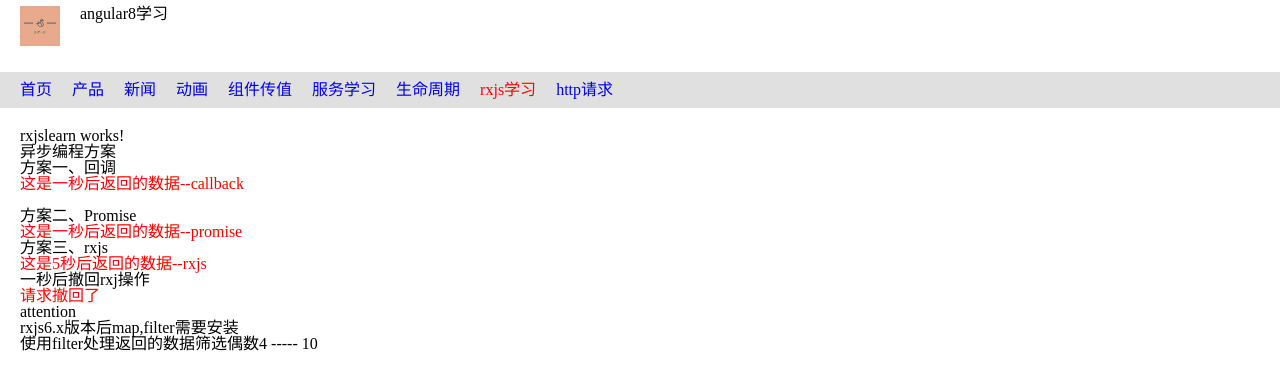
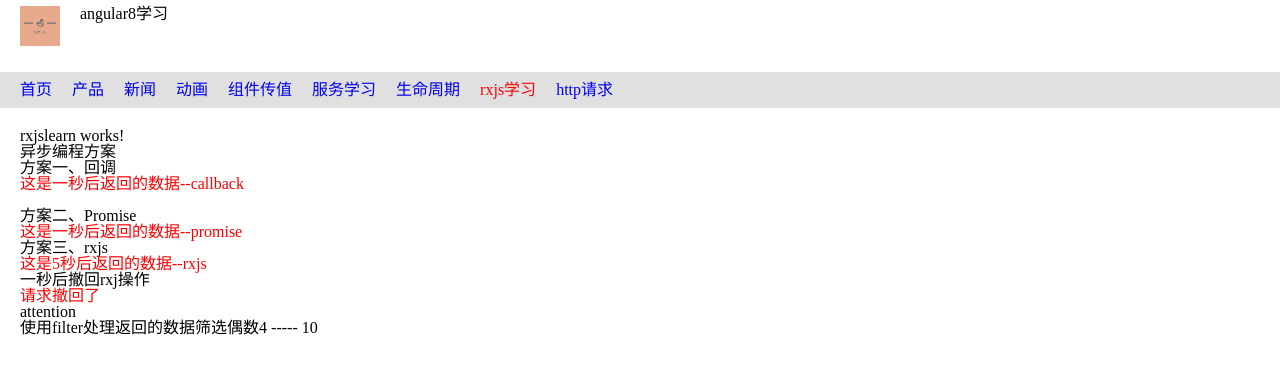
Before and after one commit to Promise-Devotion/hm-angular, an Angular app: page /rxjslearn in a window 1280 px wide. Shown: the top 390 px of the page. Built offline with nearby package versions, Linux system fonts and the light colour scheme.

Commit message:
修改rxjs说明

```diff
--- a/src/app/pages/rxjslearn/rxjslearn.component.html
+++ b/src/app/pages/rxjslearn/rxjslearn.component.html
@@ -20,7 +20,6 @@
   </div>
   <div>
     <h4>attention</h4>
-    <p>rxjs6.x版本后map,filter需要安装</p>
     <p>使用filter处理返回的数据筛选偶数{{responseNum}} ----- {{responseNum2}}</p>
   </div>
 </div>
```
